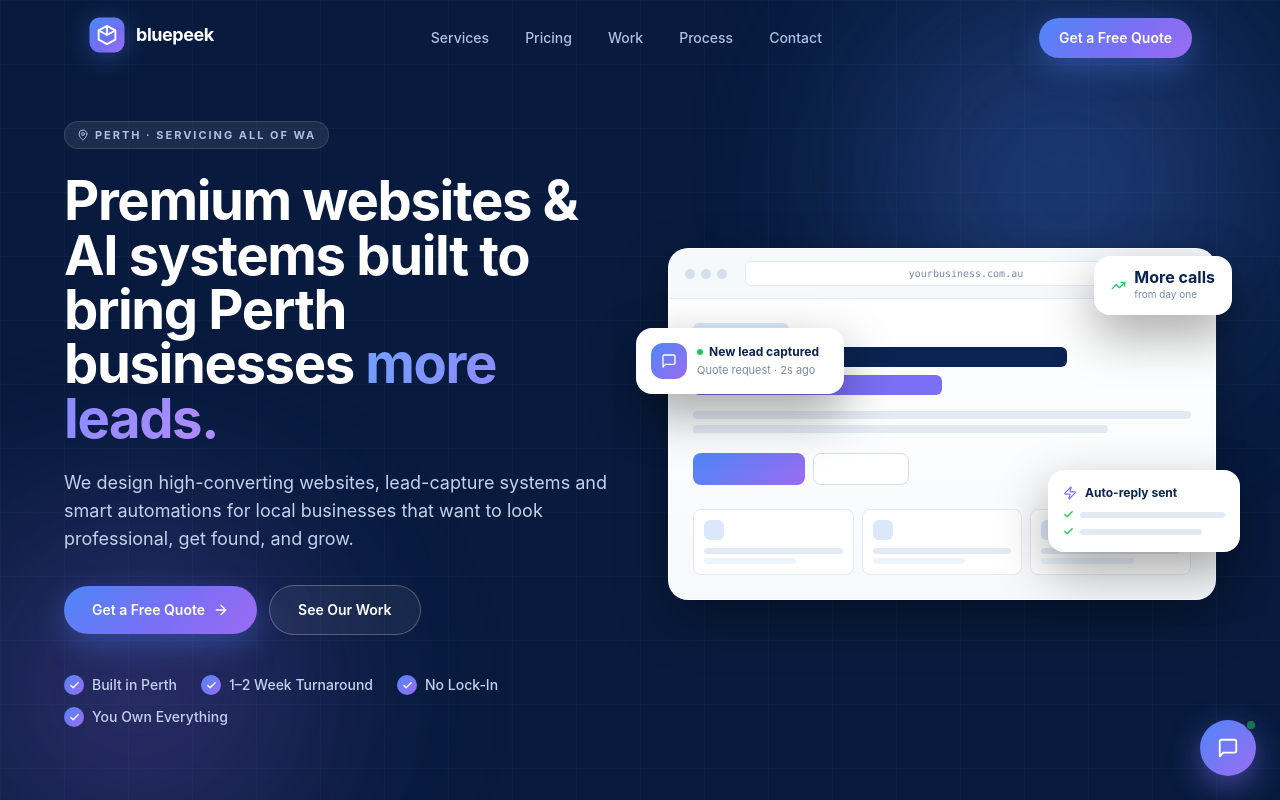
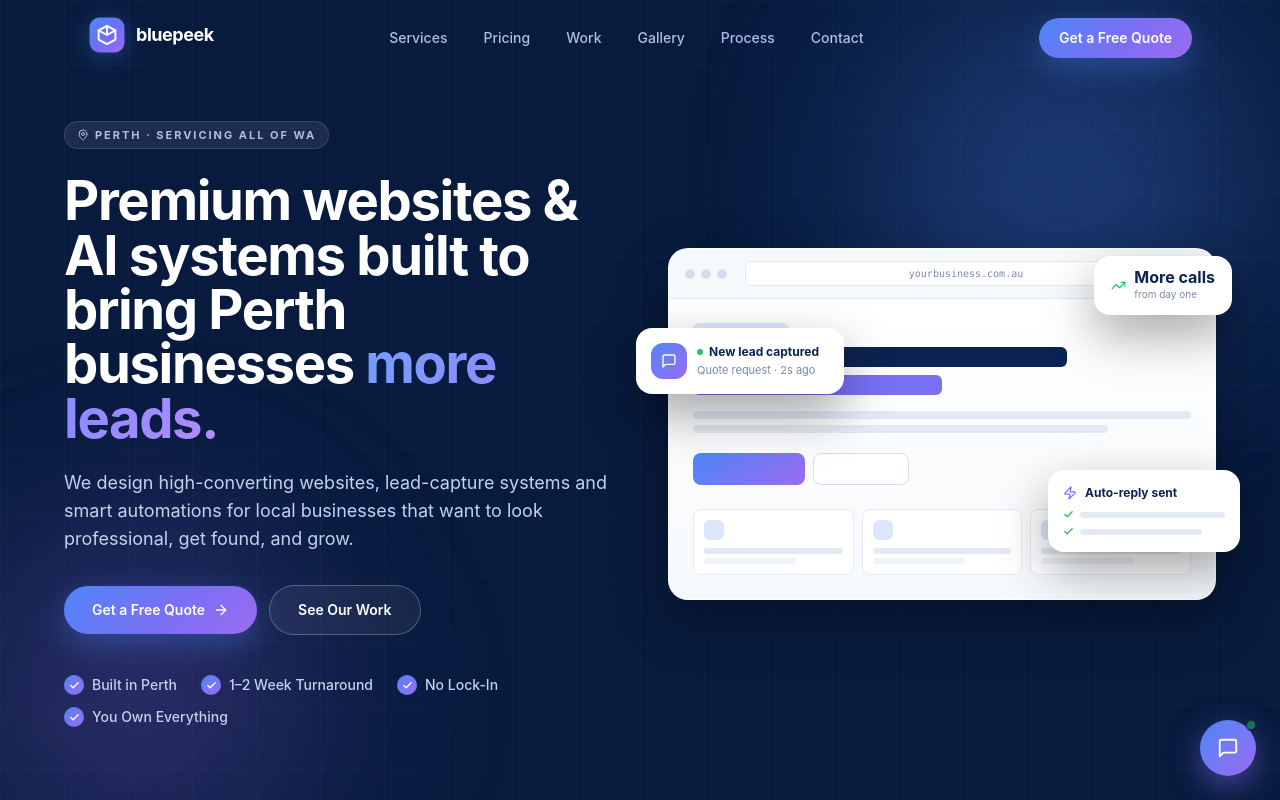
Before and after one commit to zachcolvillez-stack/bluepeek-website, a Next.js app: page / in a window 1280 px wide. Shown: the top 800 px of the page. Built offline with nearby package versions, Linux system fonts and the light colour scheme.

Commit message:
auto-save: Nav.jsx

```diff
--- a/components/Nav.jsx
+++ b/components/Nav.jsx
@@ -16,6 +16,7 @@ export default function Nav({ onNavigate, currentScene }) {
     { label: 'Services', id: 'services' },
     { label: 'Pricing',  id: 'packages' },
     { label: 'Work',     id: 'work' },
+    { label: 'Gallery',  id: 'gallery' },
     { label: 'Process',  id: 'how-it-works' },
     { label: 'Contact',  id: 'contact' },
   ]
```
